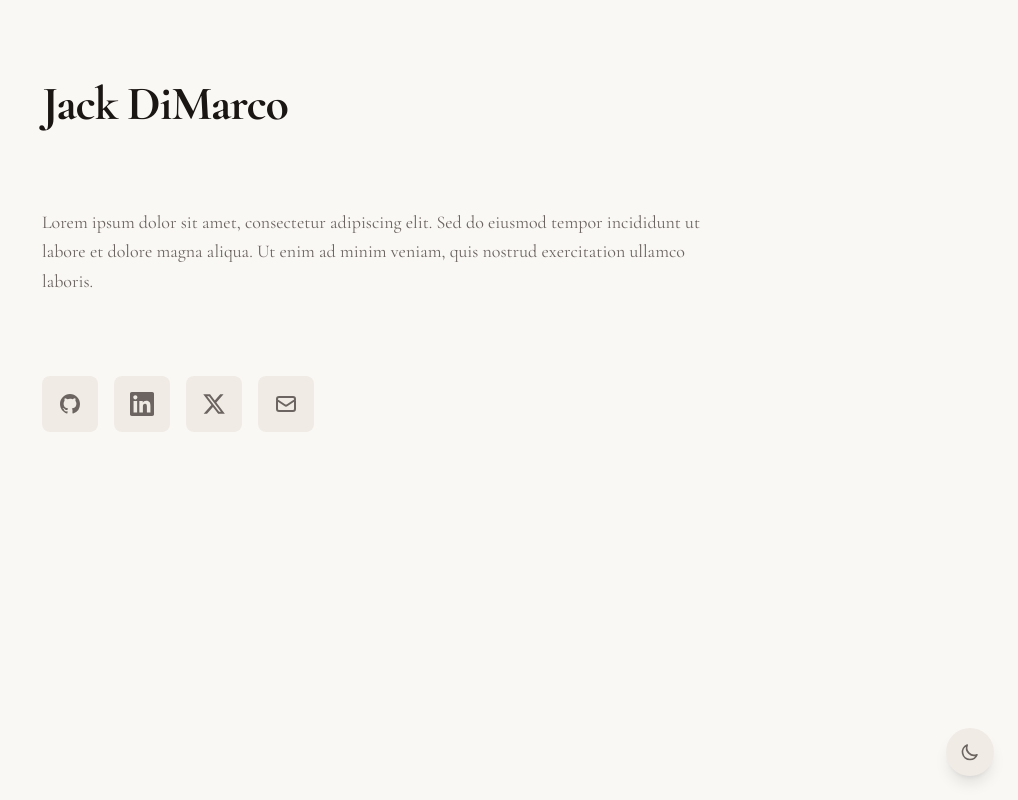
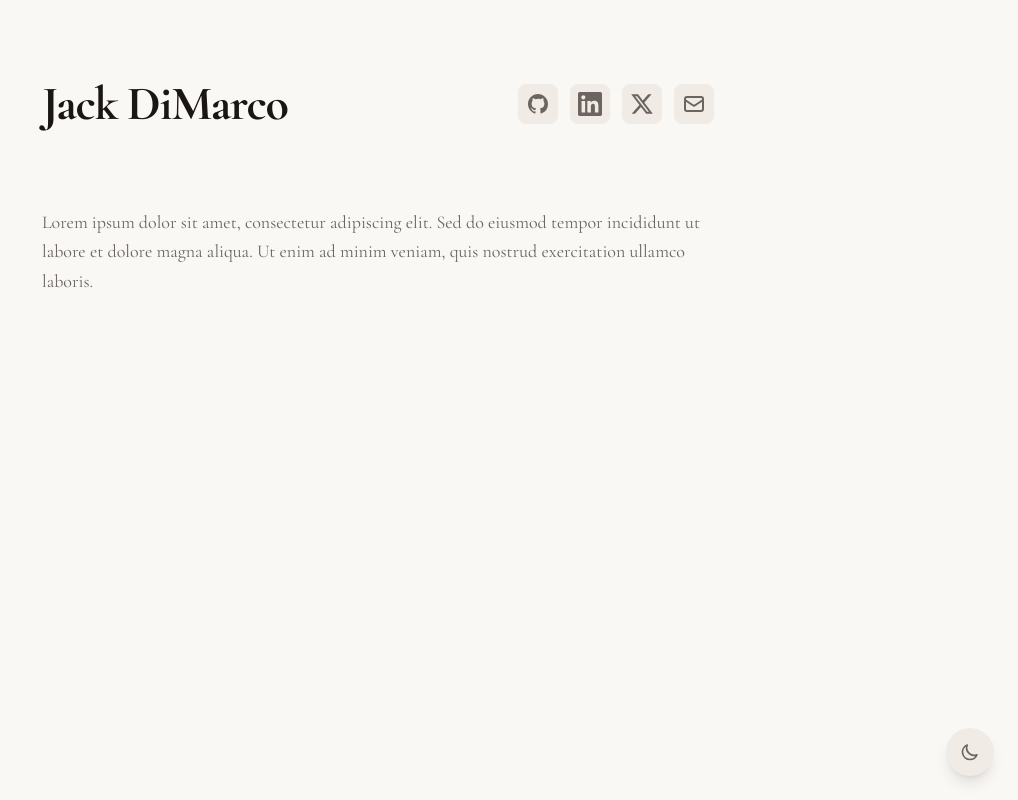
Before and after one commit to jackdimarco/site, a Next.js app: page / in a window 1280 px wide. Shown: the whole page, without its empty margins (262-1280 px from the left). Built offline with nearby package versions, Linux system fonts and the light colour scheme.

Commit message:
style: update social link buttons

```diff
--- a/app/components/Hero.tsx
+++ b/app/components/Hero.tsx
@@ -1,11 +1,13 @@
 import { siteConfig } from "@/config/site";
+import { SocialLinks } from "./SocialLinks";
 
 export function Hero() {
   return (
-    <header className="w-full max-w-2xl">
+    <header className="w-full max-w-2xl flex items-center justify-between gap-8">
       <h1 className="text-4xl md:text-5xl font-bold tracking-tight">
         {siteConfig.name}
       </h1>
+      <SocialLinks />
     </header>
   );
 }
--- a/app/components/SocialLinks.tsx
+++ b/app/components/SocialLinks.tsx
@@ -39,7 +39,7 @@ export function SocialLinks() {
 
   return (
     <nav
-      className="flex flex-wrap gap-4 items-center w-full max-w-2xl"
+      className="flex gap-3 items-center"
       aria-label="Social media links"
     >
       {socialLinks.map((link) => (
@@ -48,7 +48,7 @@ export function SocialLinks() {
           href={link.url}
           target="_blank"
           rel="noopener noreferrer"
-          className="w-14 h-14 rounded-lg flex items-center justify-center theme-button"
+          className="w-10 h-10 rounded-lg flex items-center justify-center theme-button"
           aria-label={`Visit ${link.name} profile`}
         >
           {link.icon}
--- a/app/page.tsx
+++ b/app/page.tsx
@@ -1,6 +1,5 @@
 import { Hero } from "./components/Hero";
 import { About } from "./components/About";
-import { SocialLinks } from "./components/SocialLinks";
 import { ThemeToggle } from "./components/ThemeToggle";
 
 export default function Home() {
@@ -11,7 +10,6 @@ export default function Home() {
         <main className="flex flex-col min-h-screen py-20 space-y-16 md:space-y-20">
           <Hero />
           <About />
-          <SocialLinks />
         </main>
       </div>
     </div>
--- a/config/site.ts
+++ b/config/site.ts
@@ -1,16 +1,16 @@
 export const siteConfig = {
   name: "Jack DiMarco",
-  description: "Personal website of Jack DiMarco, Software Engineer",
+  description: "Jack DiMarco's personal website",
 
   // Bio text displayed on the homepage
   bio: "Lorem ipsum dolor sit amet, consectetur adipiscing elit. Sed do eiusmod tempor incididunt ut labore et dolore magna aliqua. Ut enim ad minim veniam, quis nostrud exercitation ullamco laboris.",
 
   // Social media links
   links: {
-    github: "https://github.com/yourusername",
-    linkedin: "https://linkedin.com/in/yourusername",
-    twitter: "https://twitter.com/yourusername",
-    email: "mailto:your.email@example.com",
+    github: "https://github.com/jackdimarco",
+    linkedin: "https://linkedin.com/in/jackdimarco",
+    twitter: "https://x.com/jackbdimarco",
+    email: "mailto:hello@jdimarco.com",
   },
 } as const;
 
```
